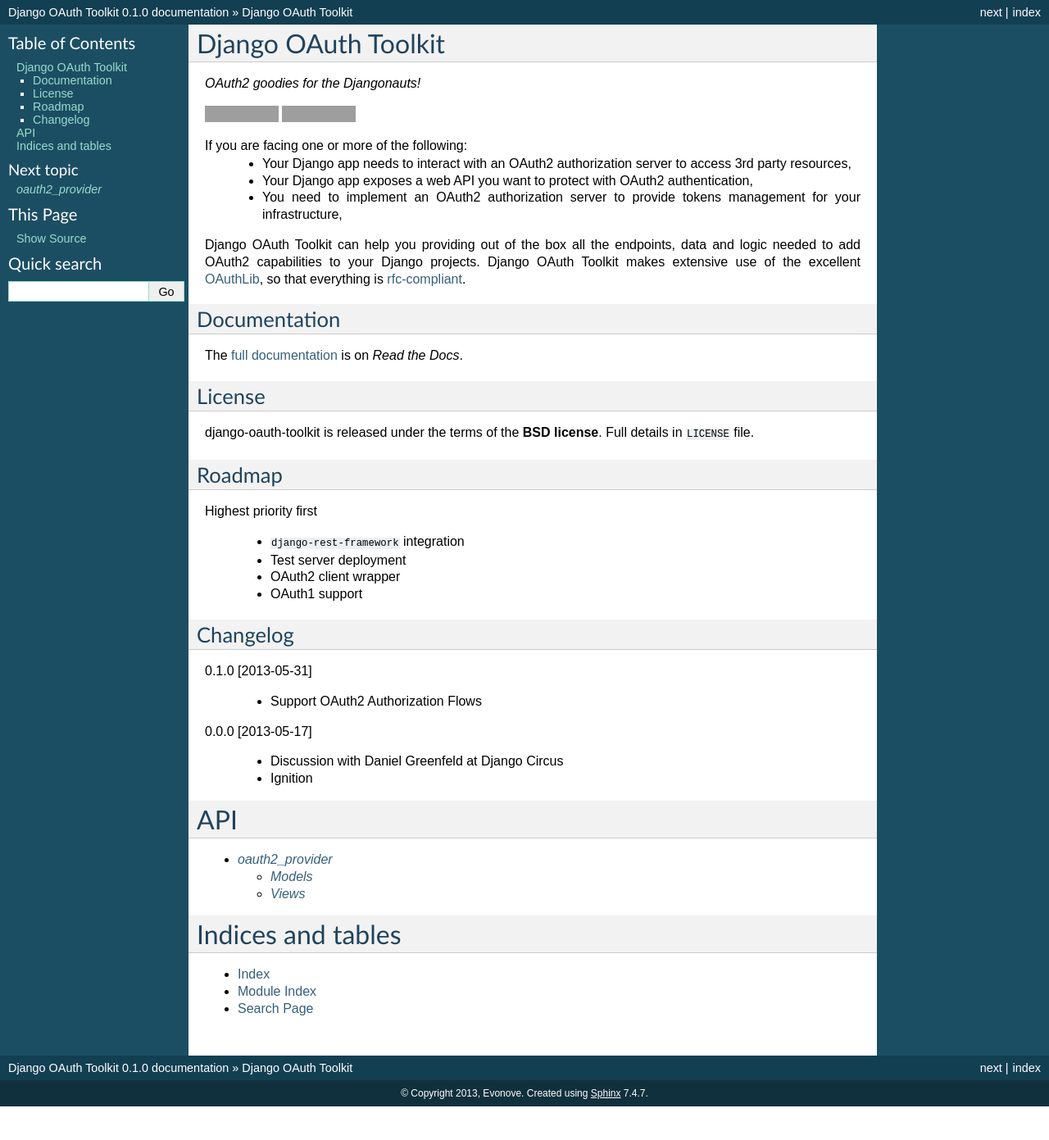
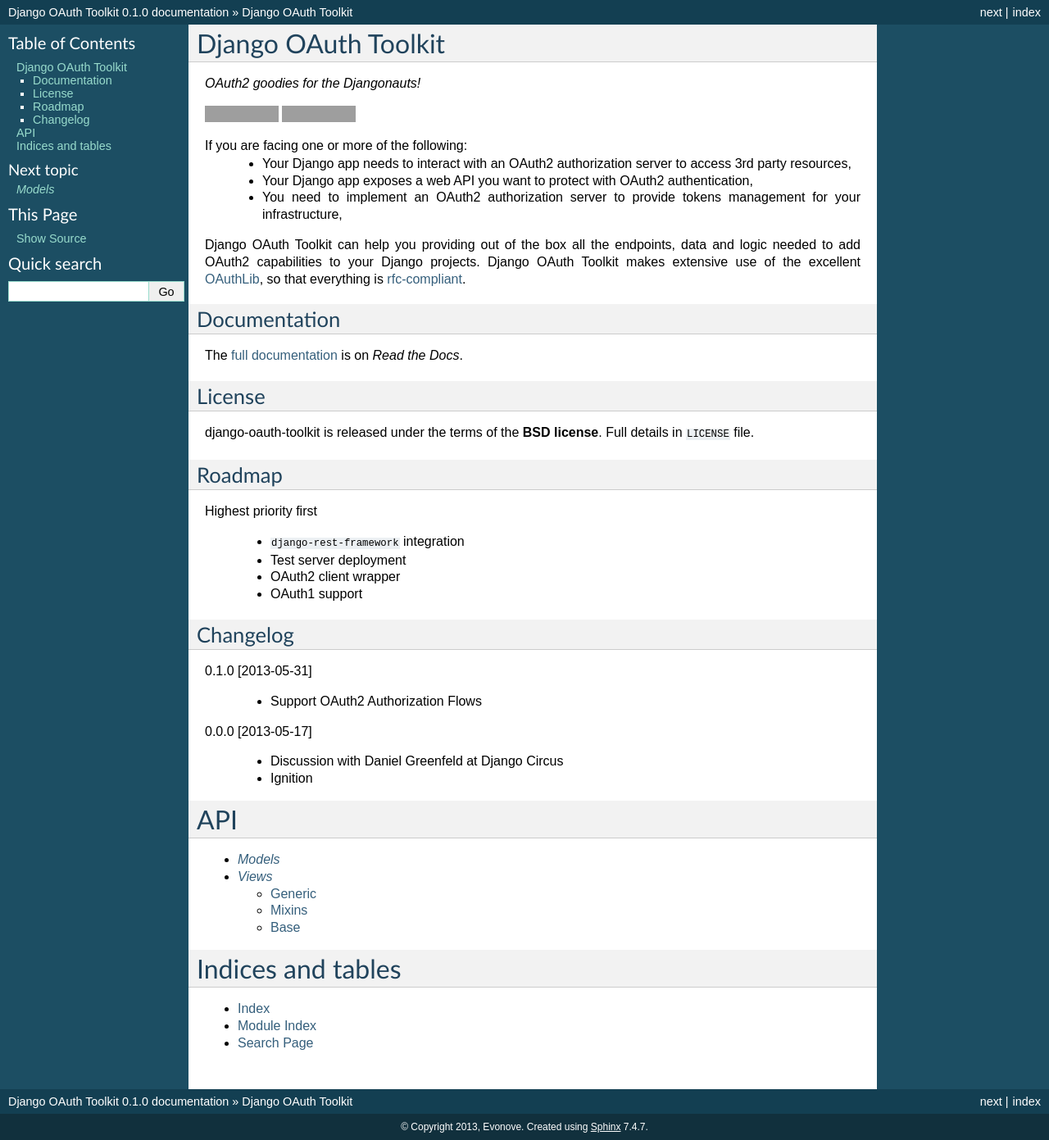
Before and after one commit to sheriffwoody0922/oauth-python-django, a Sphinx documentation site: the page built from docs/index.rst, in a window 1280 px wide. Shown: the whole page at 82% size. Built offline with Sphinx 7.4.7, drawn with Linux system fonts in a browser that asks for light colours; before the commit the page ends 1350 px from its top, so only the background shows below that; grey boxes are pictures that could not be loaded.

Commit message:
split docs page for models and views

```diff
--- a/docs/api.rst
+++ /dev/null
@@ -1,13 +0,0 @@
-`oauth2_provider`
-=================
-
-`Models`
-------------------------
-.. automodule:: oauth2_provider.models
-    :members:
-
-
-`Views`
------------------------
-.. automodule:: oauth2_provider.views
-    :members:
--- a/docs/index.rst
+++ b/docs/index.rst
@@ -11,7 +11,8 @@
 .. toctree::
    :maxdepth: 2
 
-   api
+   models
+   views
 
 
 Indices and tables
--- /dev/null
+++ b/docs/models.rst
@@ -0,0 +1,5 @@
+`Models`
+========
+
+.. automodule:: oauth2_provider.models
+    :members:
--- /dev/null
+++ b/docs/views.rst
@@ -0,0 +1,20 @@
+`Views`
+=======
+
+Generic
+-------
+
+.. automodule:: oauth2_provider.views.generic
+    :members:
+
+Mixins
+------
+
+.. automodule:: oauth2_provider.views.mixins
+    :members:
+
+Base
+----
+
+.. automodule:: oauth2_provider.views.base
+    :members:
```
